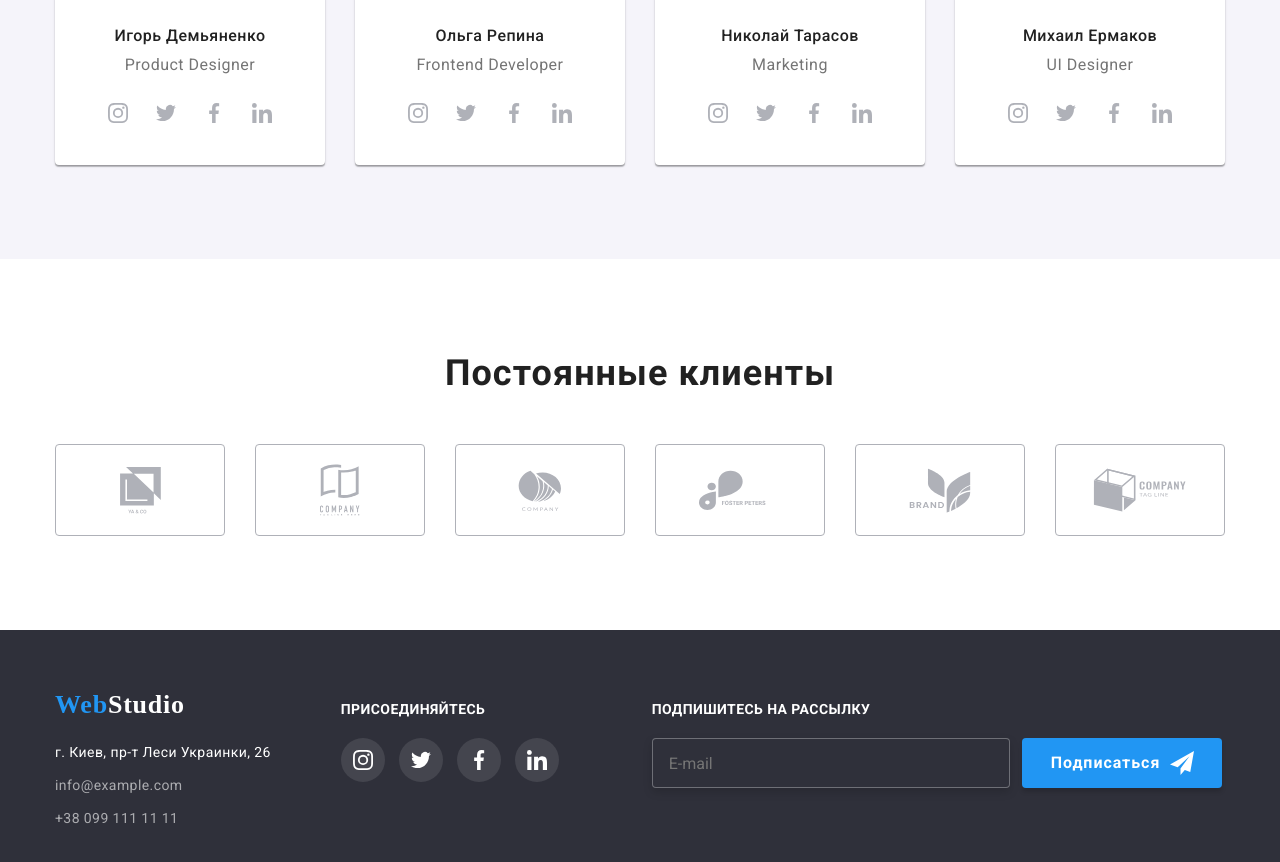
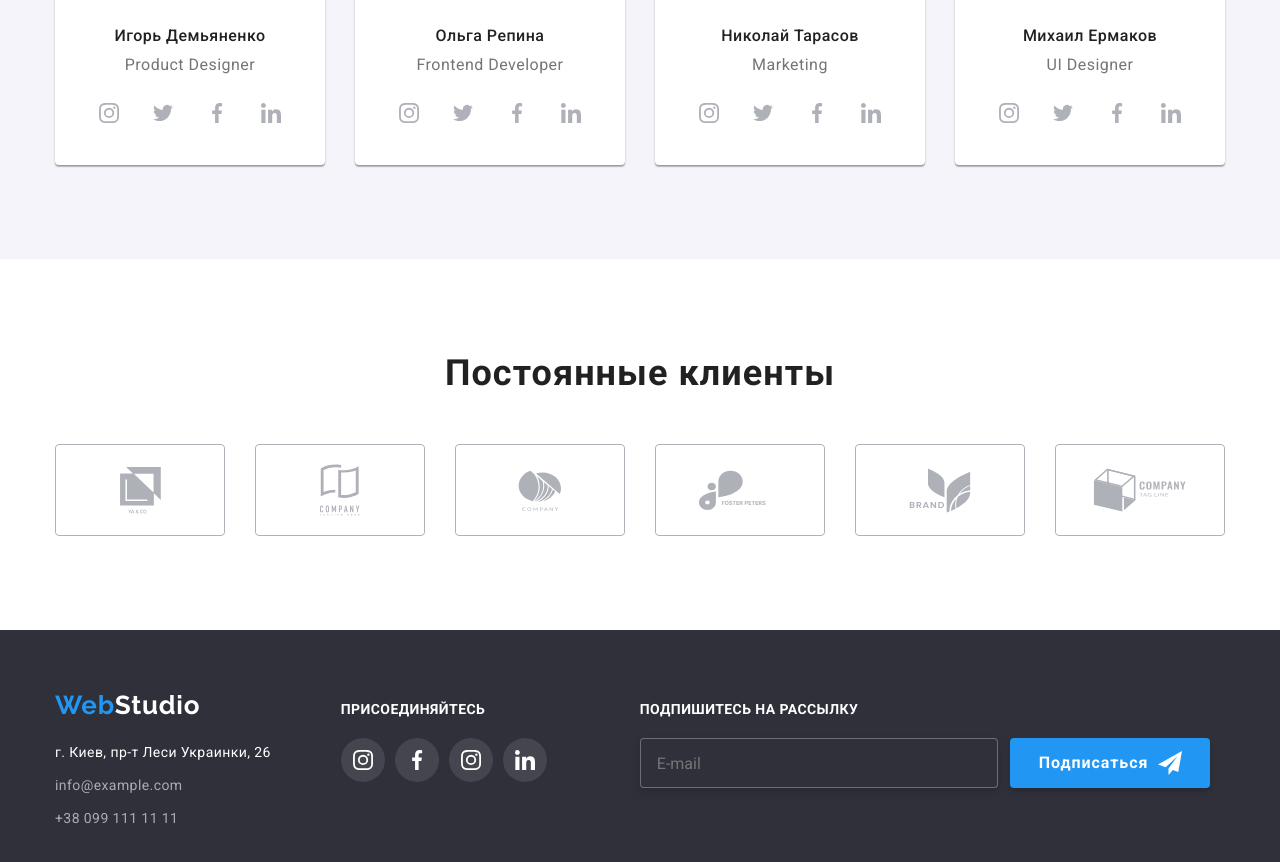
Before and after one commit to ProtsyukPrits/goit-markup-hw-07, a plain HTML site: page index.html in a window 1280 px wide. Shown: the part 2045-2907 px from the top of the page. Drawn offline with Linux system fonts and the light colour scheme.

Commit message:
debug finish

```diff
--- a/index.html
+++ b/index.html
@@ -15,6 +15,7 @@
       href="https://fonts.googleapis.com/css2?family=Raleway:wght@700&display=swap"
       rel="stylesheet"
     />
+
     <!-- <link
       rel="stylesheet"
       href="https://cdnjs.cloudflare.com/ajax/libs/modern-normalize/1.1.0/modern-normalize.min.css"
@@ -200,6 +201,8 @@
                 <h3 class="our-team__name margin">Игорь Демьяненко</h3>
                 <p class="our-team__text margin">Product Designer</p>
                 <div class="social">
+                  <ul class="social__item list padding">
+                    <li class="social__list">
                       <a
                         class="social__link outline"
                         href="https://www.instagram.com/"
@@ -208,11 +211,18 @@
                           <use href="./images/icons.svg#instagram"></use>
                         </svg>
                       </a>
-                  <a class="social__link outline" href="https://twitter.com/">
+                    </li>
+                    <li class="social__list">
+                      <a
+                        class="social__link outline"
+                        href="https://twitter.com/"
+                      >
                         <svg class="social__icon" width="20" height="20">
                           <use href="./images/icons.svg#twitter"></use>
                         </svg>
                       </a>
+                    </li>
+                    <li class="social__list">
                       <a
                         class="social__link outline"
                         href="https://www.facebook.com/"
@@ -221,6 +231,8 @@
                           <use href="./images/icons.svg#facebook"></use>
                         </svg>
                       </a>
+                    </li>
+                    <li class="social__list">
                       <a
                         class="social__link outline"
                         href="https://www.linkedin.com/"
@@ -229,6 +241,8 @@
                           <use href="./images/icons.svg#linkedin"></use>
                         </svg>
                       </a>
+                    </li>
+                  </ul>
                 </div>
               </div>
             </li>
@@ -238,6 +252,8 @@
                 <h3 class="our-team__name margin">Ольга Репина</h3>
                 <p class="our-team__text margin">Frontend Developer</p>
                 <div class="social">
+                  <ul class="social__item list padding">
+                    <li class="social__list">
                       <a
                         class="social__link outline"
                         href="https://www.instagram.com/"
@@ -246,11 +262,18 @@
                           <use href="./images/icons.svg#instagram"></use>
                         </svg>
                       </a>
-                  <a class="social__link outline" href="https://twitter.com/">
+                    </li>
+                    <li class="social__list">
+                      <a
+                        class="social__link outline"
+                        href="https://twitter.com/"
+                      >
                         <svg class="social__icon" width="20" height="20">
                           <use href="./images/icons.svg#twitter"></use>
                         </svg>
                       </a>
+                    </li>
+                    <li class="social__list">
                       <a
                         class="social__link outline"
                         href="https://www.facebook.com/"
@@ -259,6 +282,8 @@
                           <use href="./images/icons.svg#facebook"></use>
                         </svg>
                       </a>
+                    </li>
+                    <li class="social__list">
                       <a
                         class="social__link outline"
                         href="https://www.linkedin.com/"
@@ -267,6 +292,8 @@
                           <use href="./images/icons.svg#linkedin"></use>
                         </svg>
                       </a>
+                    </li>
+                  </ul>
                 </div>
               </div>
             </li>
@@ -276,6 +303,8 @@
                 <h3 class="our-team__name margin">Николай Тарасов</h3>
                 <p class="our-team__text margin">Marketing</p>
                 <div class="social">
+                  <ul class="social__item list padding">
+                    <li class="social__list">
                       <a
                         class="social__link outline"
                         href="https://www.instagram.com/"
@@ -284,11 +313,18 @@
                           <use href="./images/icons.svg#instagram"></use>
                         </svg>
                       </a>
-                  <a class="social__link outline" href="https://twitter.com/">
+                    </li>
+                    <li class="social__list">
+                      <a
+                        class="social__link outline"
+                        href="https://twitter.com/"
+                      >
                         <svg class="social__icon" width="20" height="20">
                           <use href="./images/icons.svg#twitter"></use>
                         </svg>
                       </a>
+                    </li>
+                    <li class="social__list">
                       <a
                         class="social__link outline"
                         href="https://www.facebook.com/"
@@ -297,6 +333,8 @@
                           <use href="./images/icons.svg#facebook"></use>
                         </svg>
                       </a>
+                    </li>
+                    <li class="social__list">
                       <a
                         class="social__link outline"
                         href="https://www.linkedin.com/"
@@ -305,6 +343,8 @@
                           <use href="./images/icons.svg#linkedin"></use>
                         </svg>
                       </a>
+                    </li>
+                  </ul>
                 </div>
               </div>
             </li>
@@ -314,6 +354,8 @@
                 <h3 class="our-team__name margin">Михаил Ермаков</h3>
                 <p class="our-team__text margin">UI Designer</p>
                 <div class="social">
+                  <ul class="social__item list padding">
+                    <li class="social__list">
                       <a
                         class="social__link outline"
                         href="https://www.instagram.com/"
@@ -322,11 +364,18 @@
                           <use href="./images/icons.svg#instagram"></use>
                         </svg>
                       </a>
-                  <a class="social__link outline" href="https://twitter.com/">
+                    </li>
+                    <li class="social__list">
+                      <a
+                        class="social__link outline"
+                        href="https://twitter.com/"
+                      >
                         <svg class="social__icon" width="20" height="20">
                           <use href="./images/icons.svg#twitter"></use>
                         </svg>
                       </a>
+                    </li>
+                    <li class="social__list">
                       <a
                         class="social__link outline"
                         href="https://www.facebook.com/"
@@ -335,6 +384,8 @@
                           <use href="./images/icons.svg#facebook"></use>
                         </svg>
                       </a>
+                    </li>
+                    <li class="social__list">
                       <a
                         class="social__link outline"
                         href="https://www.linkedin.com/"
@@ -343,6 +394,8 @@
                           <use href="./images/icons.svg#linkedin"></use>
                         </svg>
                       </a>
+                    </li>
+                  </ul>
                 </div>
               </div>
             </li>
@@ -449,29 +502,36 @@
           <h3 class="join__title margin">присоединяйтесь</h3>
 
           <div>
-            <a
-              class="join__link outline padding margin"
-              href="https://www.instagram.com/"
-            >
+            <ul class="join__item list padding">
+              <li class="join__list">
+                <a class="join__link outline" href="https://www.instagram.com/">
                   <svg class="join__icon" width="20" height="20">
                     <use href="./images/icons.svg#instagram"></use>
                   </svg>
                 </a>
-            <a class="join__link outline" href="https://twitter.com/">
-              <svg class="join__icon" width="20" height="20">
-                <use href="./images/icons.svg#twitter"></use>
-              </svg>
-            </a>
+              </li>
+              <li class="join__list">
                 <a class="join__link outline" href="https://www.facebook.com/">
                   <svg class="join__icon" width="20" height="20">
                     <use href="./images/icons.svg#facebook"></use>
                   </svg>
                 </a>
+              </li>
+              <li class="join__list">
+                <a class="join__link outline" href="https://www.instagram.com/">
+                  <svg class="join__icon" width="20" height="20">
+                    <use href="./images/icons.svg#instagram"></use>
+                  </svg>
+                </a>
+              </li>
+              <li class="join__list">
                 <a class="join__link outline" href="https://www.linkedin.com/">
                   <svg class="join__icon" width="20" height="20">
                     <use href="./images/icons.svg#linkedin"></use>
                   </svg>
                 </a>
+              </li>
+            </ul>
           </div>
         </div>
 
--- a/sass/components/_anchors.scss
+++ b/sass/components/_anchors.scss
@@ -28,7 +28,6 @@
   &:focus {
     color: $white;
     background-color: $blue-light;
-    transition: color $animation, background-color $animation;
 
     box-shadow: 0px 3px 1px $shadow4, 0px 1px 2px $shadow5, 0px 2px 2px $shadow1;
     border-radius: 4px;
--- a/sass/components/_backdrop.scss
+++ b/sass/components/_backdrop.scss
@@ -70,6 +70,5 @@
   &:focus {
     color: $blue-light;
     cursor: pointer;
-    transition: color $animation;
   }
 }
--- a/sass/components/_contacts.scss
+++ b/sass/components/_contacts.scss
@@ -26,6 +26,5 @@
   &:hover,
   &:focus {
     color: $blue-light;
-    transition: color $animation;
   }
 }
--- a/sass/components/_form.scss
+++ b/sass/components/_form.scss
@@ -49,7 +49,6 @@
   &:focus {
     outline: none;
     border: 1px solid $blue-light;
-    transition: border $animation;
   }
 }
 
@@ -77,7 +76,6 @@
   &:focus {
     outline: none;
     border: 1px solid $blue-light;
-    transition: border $animation;
   }
 
   &::placeholder {
--- a/sass/components/_join.scss
+++ b/sass/components/_join.scss
@@ -21,10 +21,15 @@
   &__icon {
     fill: currentColor;
   }
+
+  &__item {
+    display: flex;
+    justify-content: center;
+  }
 }
 
 .join__link {
-  display: inline-flex;
+  display: flex;
   align-items: center;
   justify-content: center;
 
@@ -39,6 +44,5 @@
   &:hover,
   &:focus {
     background-color: $blue-light;
-    transition: background-color $animation;
   }
 }
--- a/sass/components/_logo.scss
+++ b/sass/components/_logo.scss
@@ -4,7 +4,7 @@
   &__link {
     font-family: $secondary-font-family;
     font-style: normal;
-    font-weight: $bold;
+    font-weight: 700;
     font-size: 26px;
     line-height: 1.19;
 
--- a/sass/components/_nav.scss
+++ b/sass/components/_nav.scss
@@ -38,6 +38,5 @@
   &:hover,
   &:focus {
     color: $blue-light;
-    transition: color $animation;
   }
 }
--- a/sass/components/_portfolio.scss
+++ b/sass/components/_portfolio.scss
@@ -61,7 +61,6 @@
   background: $white;
 
   &:hover {
-    transition: $animation;
     box-shadow: 0px 1px 1px $shadow1, 0px 4px 4px $shadow6, 1px 4px 6px $shadow7;
   }
 
@@ -76,6 +75,5 @@
   &:hover .portfolio__hover {
     transform: translateY(-100%);
     opacity: 1;
-    transition: transform $animation, opacity $animation;
   }
 }
--- a/sass/components/_regular-customers.scss
+++ b/sass/components/_regular-customers.scss
@@ -39,6 +39,5 @@
   &:focus {
     color: $blue-light;
     border: solid 1px $blue-light;
-    transition: color $animation, border $animation;
   }
 }
--- a/sass/components/_social.scss
+++ b/sass/components/_social.scss
@@ -6,10 +6,15 @@
   &__icon {
     fill: currentColor;
   }
+
+  .social__item {
+    display: flex;
+    justify-content: center;
+  }
 }
 
 .social__link {
-  display: inline-flex;
+  display: flex;
   align-items: center;
   justify-content: center;
 
@@ -26,6 +31,5 @@
   &:focus {
     color: $white;
     background-color: $blue-light;
-    transition: color $animation, background-color $animation;
   }
 }
--- a/sass/utils/_root.scss
+++ b/sass/utils/_root.scss
@@ -52,7 +52,7 @@ img {
   margin-right: 30px;
 }
 
-.our-team__link:not(:last-child),
-.join__link:not(:last-child) {
+.social__list:not(:last-child),
+.join__list:not(:last-child) {
   margin-right: 10px;
 }
--- a/sass/utils/_variables.scss
+++ b/sass/utils/_variables.scss
@@ -65,7 +65,7 @@ $filter: $bg2;
 // -----------------FONTS---------------------
 // -----font-family------
 $primery-font-family: "Roboto";
-$secondary-font-family: "Railway";
+$secondary-font-family: "Raleway";
 
 // -----font-weight-----
 $normal: 400;
```
Also changed, not shown: portfolio.html (+15 -13 lines), css/main.css, css/main.min.css, 2 other files. Lines whose indentation alone changed are shown as unchanged.
